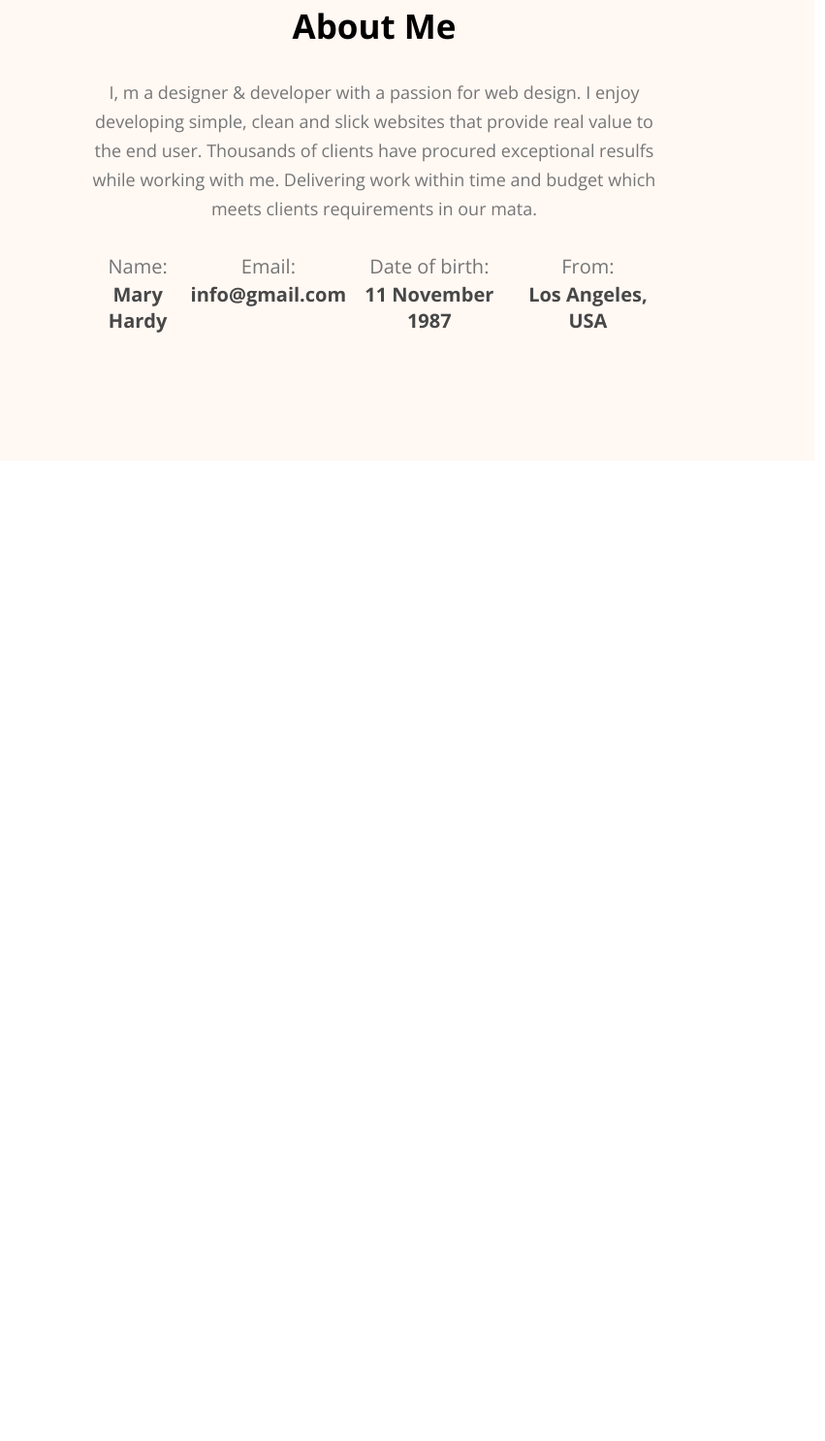
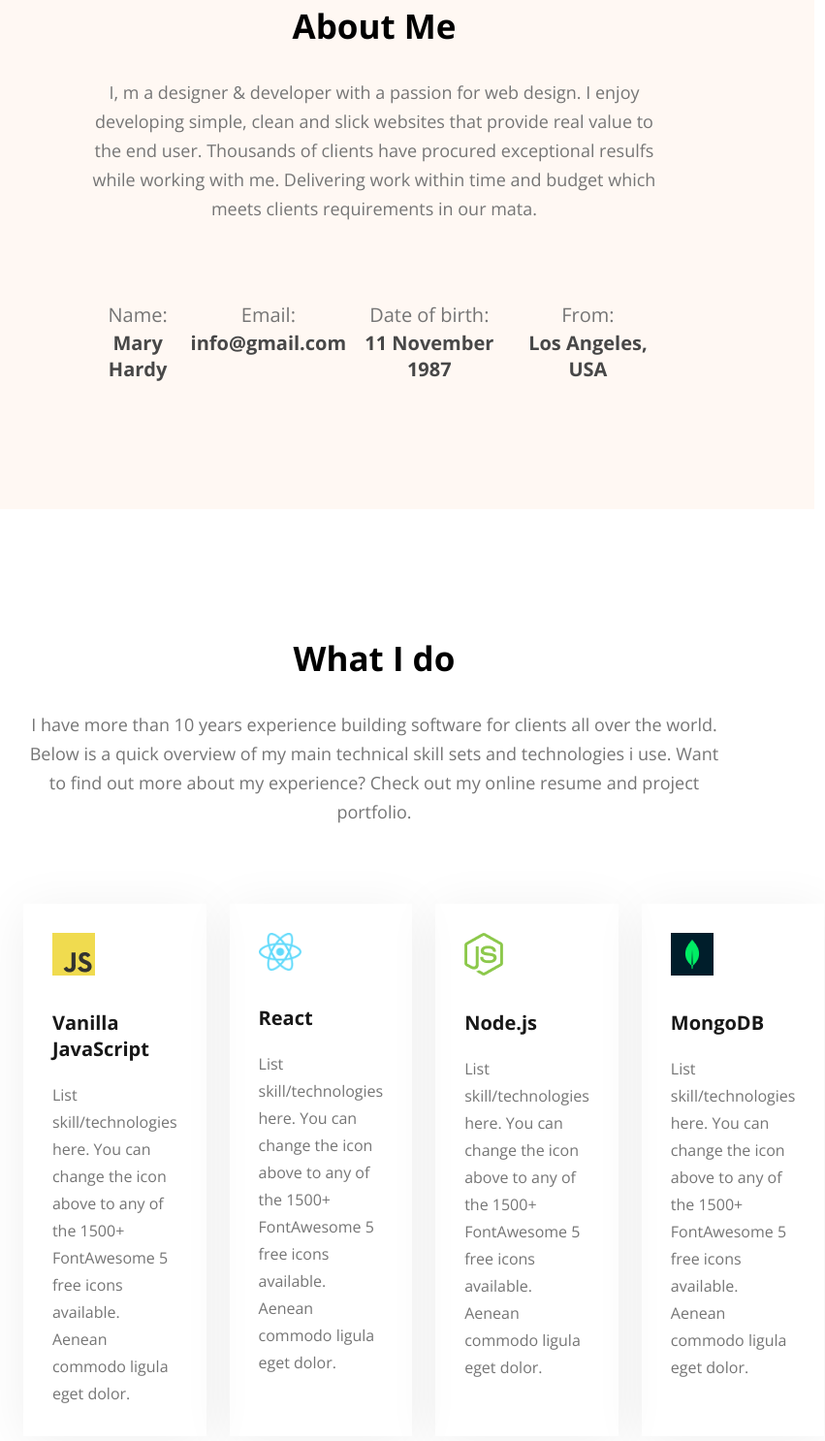
Before and after one commit to Tanvir-Bashar/Single-Page-Project, a plain HTML site: page index.html in a window 1280 px wide. Shown: the part 1094-2580 px from the top of the page at 97% size, without its empty margins (254-1105 px from the left). Before the commit the page ends 1569 px from the top, so only its background shows below. Drawn offline with nearby package versions, Linux system fonts and the light colour scheme.

Commit message:
added skills section

```diff
--- a/index.html
+++ b/index.html
@@ -76,5 +76,57 @@
         </div>
       </div>
     </section>
+
+    <section id="skills">
+      <div class="skills-container">
+        <div class="section-heading">
+          <h2>What I do</h2>
+          <p>
+            I have more than 10 years experience building software for clients
+            all over the world. Below is a quick overview of my main technical
+            skill sets and technologies i use. Want to find out more about my
+            experience? Check out my online resume and project portfolio.
+          </p>
+        </div>
+        <div class="skill-box">
+          <div class="skill-card">
+            <img src="images/icons/js.png" alt="" />
+            <h3>Vanilla JavaScript</h3>
+            <p>
+              List skill/technologies here. You can change the icon above to any
+              of the 1500+ FontAwesome 5 free icons available. Aenean commodo
+              ligula eget dolor.
+            </p>
+          </div>
+          <div class="skill-card">
+            <img src="images/icons/react.png" alt="" />
+            <h3>React</h3>
+            <p>
+              List skill/technologies here. You can change the icon above to any
+              of the 1500+ FontAwesome 5 free icons available. Aenean commodo
+              ligula eget dolor.
+            </p>
+          </div>
+          <div class="skill-card">
+            <img src="images/icons/nodejs.png" alt="" />
+            <h3>Node.js</h3>
+            <p>
+              List skill/technologies here. You can change the icon above to any
+              of the 1500+ FontAwesome 5 free icons available. Aenean commodo
+              ligula eget dolor.
+            </p>
+          </div>
+          <div class="skill-card">
+            <img src="images/icons/mongo.png" alt="" />
+            <h3>MongoDB</h3>
+            <p>
+              List skill/technologies here. You can change the icon above to any
+              of the 1500+ FontAwesome 5 free icons available. Aenean commodo
+              ligula eget dolor.
+            </p>
+          </div>
+        </div>
+      </div>
+    </section>
   </body>
 </html>
--- a/style.css
+++ b/style.css
@@ -35,6 +35,7 @@
 .section-heading {
     max-width: 827px;
     text-align: center;
+    margin: 0 auto;
 }
 
 .section-heading h2 {
@@ -158,3 +159,52 @@
     font-weight: bold;
     color: #474747;
 }
+
+#skills {
+    padding: 130px;
+}
+
+#skills .skills-container {
+    width: 71%;
+    max-width: 1140px;
+    margin: 0 auto;
+}
+
+.section-heading p {
+    font-size: 18px;
+    color: #757575;
+    margin-bottom: 30px;
+    line-height: 30px;
+    padding-bottom: 50px;
+}
+
+#skills .skills-container .skill-box {
+    display: flex;
+    gap: 24px;
+}
+
+.skill-box .skill-card {
+    padding: 30px;
+    max-width: 267px;
+    box-shadow: 0px 6px 50px 0px #00000010;
+}
+
+.skill-card img {
+    padding-bottom: 30px;
+    max-width: 44px;
+}
+
+.skill-card h3 {
+    font-size: 20px;
+    font-weight: bold;
+    padding-bottom: 20px;
+    color: #181818;
+}
+
+.skill-card p {
+    font-size: 16px;
+    color: #757575;
+    line-height: 28px;
+
+
+}
```
